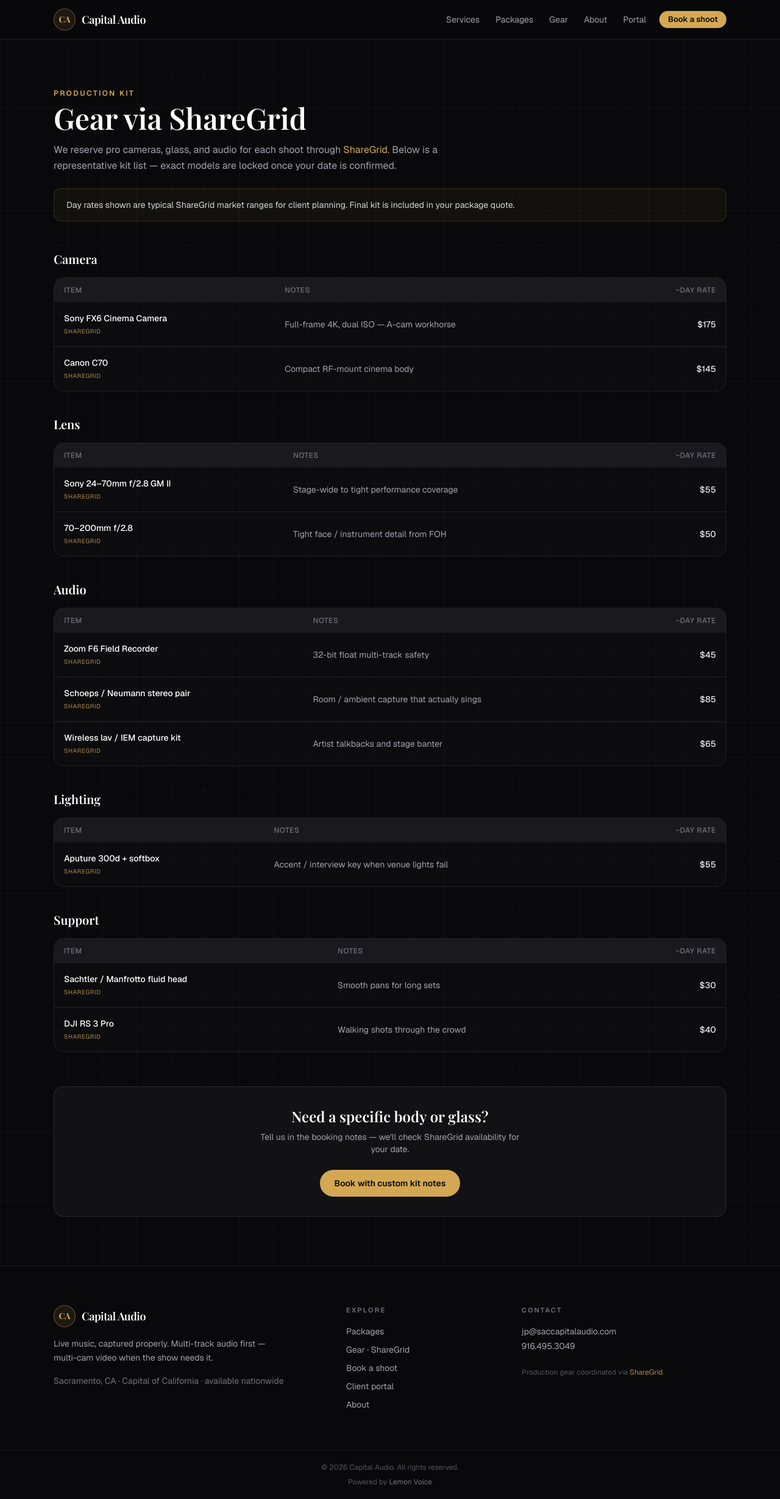
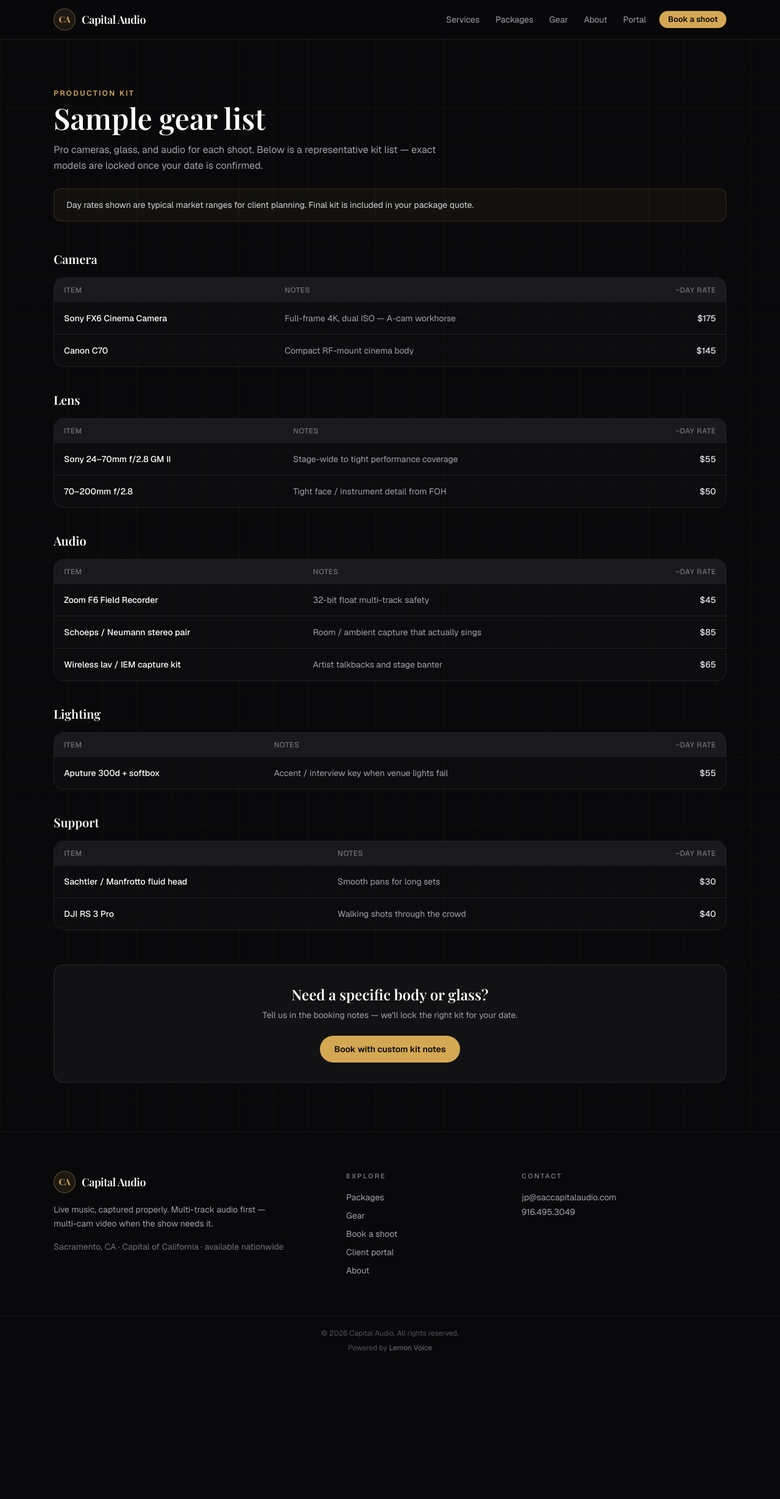
Before and after one commit to Coachjohnepop/capital-audio, a Next.js app: page /gear in a window 1280 px wide. Shown: the whole page at 61% size. After the commit the page ends 2239 px from the top, so only its background shows below. Built offline with nearby package versions, Linux system fonts and the light colour scheme.

Commit message:
Remove ShareGrid references site-wide
Neutral pro-kit copy; gear catalog no longer branded ShareGrid.

```diff
--- a/src/app/(site)/about/page.tsx
+++ b/src/app/(site)/about/page.tsx
@@ -24,10 +24,9 @@ export default function AboutPage() {
           </p>
           <p>
             We run multi-cam video and multi-track audio for clubs, theaters,
-            houses of worship, festivals, and private events. Production gear is
-            coordinated through ShareGrid so every date has the right cinema
-            bodies, glass, and recorders — without you managing the rental
-            logistics.
+            houses of worship, festivals, and private events. Every date has the
+            right cinema bodies, glass, and recorders — without you managing the
+            rental logistics.
           </p>
           <p>
             Based in the {site.location.split("·")[0].trim()} area and available
--- a/src/app/(site)/book/page.tsx
+++ b/src/app/(site)/book/page.tsx
@@ -24,7 +24,7 @@ export default async function BookPage({ searchParams }: Props) {
           Book a shoot
         </h1>
         <p className="mt-3 text-ca-muted leading-relaxed">
-          Four quick steps. We confirm crew and ShareGrid kit within one
+          Four quick steps. We confirm crew and kit within one
           business day — no charge until you approve the quote.
         </p>
         <div className="mt-10">
--- a/src/app/(site)/gear/page.tsx
+++ b/src/app/(site)/gear/page.tsx
@@ -1,11 +1,11 @@
 import type { Metadata } from "next";
 import Link from "next/link";
-import { formatMoney, gearCatalog, site } from "@/lib/site";
+import { formatMoney, gearCatalog } from "@/lib/site";
 
 export const metadata: Metadata = {
-  title: "Gear · ShareGrid",
+  title: "Gear",
   description:
-    "Sample production kit for Capital Audio live captures — cameras, lenses, and multi-track audio coordinated via ShareGrid.",
+    "Sample production kit for Capital Audio live captures — cameras, lenses, and multi-track audio.",
 };
 
 const categories = ["Camera", "Lens", "Audio", "Lighting", "Support"] as const;
@@ -18,25 +18,16 @@ export default function GearPage() {
           Production kit
         </p>
         <h1 className="mt-2 font-display text-4xl font-semibold text-white sm:text-5xl">
-          Gear via ShareGrid
+          Sample gear list
         </h1>
         <p className="mt-4 max-w-2xl text-ca-muted leading-relaxed">
-          We reserve pro cameras, glass, and audio for each shoot through{" "}
-          <a
-            href={site.sharegridUrl}
-            target="_blank"
-            rel="noopener noreferrer"
-            className="text-ca-gold hover:underline"
-          >
-            ShareGrid
-          </a>
-          . Below is a representative kit list — exact models are locked once
-          your date is confirmed.
+          Pro cameras, glass, and audio for each shoot. Below is a representative
+          kit list — exact models are locked once your date is confirmed.
         </p>
 
         <div className="mt-6 rounded-xl border border-ca-gold/20 bg-ca-gold/5 px-5 py-4 text-sm text-zinc-300">
-          Day rates shown are typical ShareGrid market ranges for client
-          planning. Final kit is included in your package quote.
+          Day rates shown are typical market ranges for client planning. Final
+          kit is included in your package quote.
         </div>
 
         <div className="mt-12 space-y-10">
@@ -69,11 +60,6 @@ export default function GearPage() {
                             <p className="mt-1 text-xs text-zinc-500 sm:hidden">
                               {g.note}
                             </p>
-                            {g.sharegrid && (
-                              <span className="mt-1 inline-block text-[10px] uppercase tracking-wider text-ca-gold/80">
-                                ShareGrid
-                              </span>
-                            )}
                           </td>
                           <td className="hidden px-4 py-4 text-ca-muted sm:table-cell">
                             {g.note}
@@ -96,8 +82,8 @@ export default function GearPage() {
             Need a specific body or glass?
           </h2>
           <p className="mx-auto mt-2 max-w-md text-sm text-ca-muted">
-            Tell us in the booking notes — we&apos;ll check ShareGrid
-            availability for your date.
+            Tell us in the booking notes — we&apos;ll lock the right kit for your
+            date.
           </p>
           <Link
             href="/book"
--- a/src/app/(site)/packages/page.tsx
+++ b/src/app/(site)/packages/page.tsx
@@ -23,8 +23,8 @@ export default function PackagesPage() {
         </h1>
         <p className="mt-4 max-w-2xl leading-relaxed text-ca-muted">
           Audio-only or audio + video — never video without audio. Every package
-          includes crew, ShareGrid-sourced kit, and masters in your client
-          portal. Travel may apply outside the Sacramento area.
+          includes crew, pro production kit, and masters in your client portal.
+          Travel may apply outside the Sacramento area.
         </p>
 
         <PackageSection title="Audio only" packages={audio} />
--- a/src/app/(site)/page.tsx
+++ b/src/app/(site)/page.tsx
@@ -55,18 +55,7 @@ export default function HomePage() {
               View packages
             </Link>
           </div>
-          <p className="mt-8 text-sm text-zinc-400">
-            Pro kit on{" "}
-            <a
-              href={site.sharegridUrl}
-              target="_blank"
-              rel="noopener noreferrer"
-              className="text-ca-gold hover:underline"
-            >
-              ShareGrid
-            </a>{" "}
-            · {site.location}
-          </p>
+          <p className="mt-8 text-sm text-zinc-400">{site.location}</p>
         </div>
       </section>
 
@@ -148,19 +137,19 @@ export default function HomePage() {
         </div>
       </section>
 
-      {/* ShareGrid */}
+      {/* Production kit */}
       <section className="border-t border-white/8">
         <div className="mx-auto max-w-6xl px-4 py-20 sm:px-6">
           <div className="grid items-center gap-10 lg:grid-cols-2">
             <div>
               <p className="ca-eyebrow">Production kit</p>
               <h2 className="mt-2 font-display text-3xl font-semibold text-white sm:text-4xl">
-                Cinema gear via ShareGrid
+                Pro gear matched to the room
               </h2>
               <p className="mt-4 leading-relaxed text-ca-muted">
-                We don&apos;t ask you to rent blindly. Capital Audio coordinates
-                cameras, glass, and multi-track audio through ShareGrid — insured,
-                pro-grade kit matched to the room.
+                We don&apos;t ask you to rent blindly. Capital Audio shows up
+                with cameras, glass, and multi-track audio — insured, pro-grade
+                kit matched to the room.
               </p>
               <Link
                 href="/gear"
@@ -196,8 +185,8 @@ export default function HomePage() {
               Ready to lock a date?
             </h2>
             <p className="relative mt-3 max-w-xl text-ca-muted">
-              Tell us about the show. We&apos;ll confirm crew, ShareGrid kit, and
-              a clear quote — usually within one business day.
+              Tell us about the show. We&apos;ll confirm crew, kit, and a clear
+              quote — usually within one business day.
             </p>
             <div className="relative mt-8 flex flex-col gap-3 sm:flex-row">
               <Link href="/book" className="ca-btn ca-btn-primary ca-btn-lg">
--- a/src/app/(site)/powered-by/page.tsx
+++ b/src/app/(site)/powered-by/page.tsx
@@ -33,8 +33,8 @@ const STACK = [
     body: "Audio-only or audio + video packages — never video without usable sound.",
   },
   {
-    title: "ShareGrid kit",
-    body: "Production gear coordinated for each date so crews show up with the right recorders, cameras, and glass.",
+    title: "Production kit",
+    body: "Right recorders, cameras, and glass for each date — crews show up ready for the room.",
   },
 ] as const;
 
--- a/src/components/booking-form.tsx
+++ b/src/components/booking-form.tsx
@@ -106,7 +106,7 @@ export function BookingForm({ defaultPackage }: { defaultPackage?: string }) {
         <p className="mx-auto mt-3 max-w-md leading-relaxed text-ca-muted">
           Order{" "}
           <span className="font-mono text-ca-gold">{orderId}</span> is in our
-          queue. We&apos;ll confirm crew and ShareGrid kit within one business
+          queue. We&apos;ll confirm crew and kit within one business
           day.
         </p>
         {selected && (
--- a/src/components/site-footer.tsx
+++ b/src/components/site-footer.tsx
@@ -4,7 +4,7 @@ import { site } from "@/lib/site";
 
 const explore = [
   { href: "/packages", label: "Packages" },
-  { href: "/gear", label: "Gear · ShareGrid" },
+  { href: "/gear", label: "Gear" },
   { href: "/book", label: "Book a shoot" },
   { href: "/portal", label: "Client portal" },
   { href: "/about", label: "About" },
@@ -59,18 +59,6 @@ export function SiteFooter() {
               {site.phone}
             </a>
           </p>
-          <p className="mt-6 text-xs leading-relaxed text-zinc-600">
-            Production gear coordinated via{" "}
-            <a
-              href={site.sharegridUrl}
-              target="_blank"
-              rel="noopener noreferrer"
-              className="text-ca-gold/80 transition-colors hover:text-ca-gold"
-            >
-              ShareGrid
-            </a>
-            .
-          </p>
         </div>
       </div>
 
--- a/src/lib/portal.ts
+++ b/src/lib/portal.ts
@@ -110,7 +110,7 @@ export const demoProjects: CaptureProject[] = [
     updatedAt: "2026-07-28T11:15:00Z",
     milestones: [
       { id: "m1", label: "Booking confirmed", completedAt: "2026-07-01" },
-      { id: "m2", label: "Kit locked (ShareGrid)", completedAt: "2026-07-12" },
+      { id: "m2", label: "Kit locked", completedAt: "2026-07-12" },
       { id: "m3", label: "Capture night", completedAt: "2026-07-18" },
       { id: "m4", label: "Client review", dueAt: "2026-08-05" },
       { id: "m5", label: "Final masters", dueAt: "2026-08-12" },
```
Also changed, not shown: src/lib/site.ts (+5 -18 lines).
